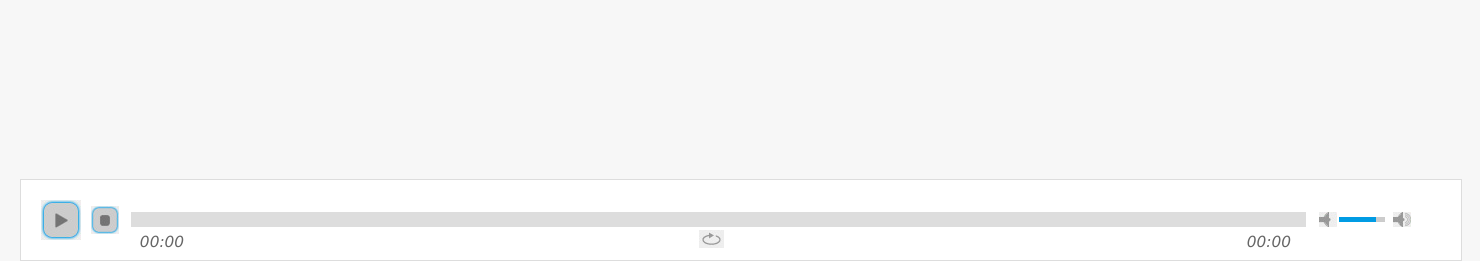
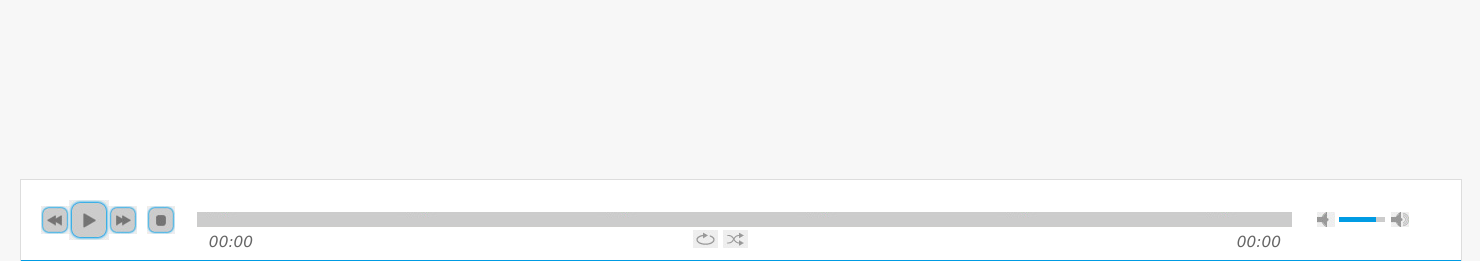
Before and after one commit to kdibaba/q-django-music-server, a Python web app: template templates/search_music.html in a window 1480 px wide. Shown: the part 675-936 px from the top of the page. Run offline with Jinja, Linux system fonts and the light colour scheme; the template is opened without the code that fills it, so the values that code supplies are empty; some web fonts are replaced.

Commit message:
Enhanced Playlist.. Show/hide playlist

```diff
--- a/static/css/jplayer.blue.monday.css
+++ b/static/css/jplayer.blue.monday.css
@@ -198,8 +198,8 @@ div.jp-audio div.jp-type-single div.jp-progress {
 	width:1175px;
 }
 div.jp-audio div.jp-type-playlist div.jp-progress {
-	left:166px;
-	width:130px;
+	left:176px;
+	width:1095px;
 }
 div.jp-video div.jp-progress {
 	top:0px;
@@ -244,7 +244,7 @@ div.jp-audio div.jp-type-single a.jp-unmute {
 
 div.jp-audio div.jp-type-playlist a.jp-mute,
 div.jp-audio div.jp-type-playlist a.jp-unmute {
-	margin-left: 154px;
+	margin-left: 1142px;
 }
 
 div.jp-audio a.jp-volume-max {
@@ -325,8 +325,8 @@ div.jp-audio div.jp-type-single div.jp-time-holder {
 	width:1159px;
 }
 div.jp-audio div.jp-type-playlist div.jp-time-holder {
-	left:166px;
-	width:130px;
+	left:180px;
+	width:1080px;
 }
 
 div.jp-current-time,
@@ -517,7 +517,7 @@ div.jp-audio .jp-type-playlist ul.jp-toggles {
 	width:55px;
 	margin: 0;
 	position: absolute;
-	left: 325px;
+	left: 672px;
 	top: 50px;
 }
 
--- a/static/javascript/music.js
+++ b/static/javascript/music.js
@@ -99,3 +99,49 @@ function play_song(song_id, type, letter, path, song) {
 	});
 	$("#jquery_jplayer_1").jPlayer("play", 0);
 }
+
+function recreate_playlist(){
+	$('#jplayer_div').remove()
+	$('#footer').append('<div id="jplayer_div"></div>')
+	$('#jplayer_div').append('<div id="jquery_jplayer_1" class="jp-jplayer"></div>')
+
+	$('#jplayer_div').append('<div id="jp_container_1" class="jp-audio"></div>')
+	$('#jp_container_1').append('<div class="jp-type-playlist"></div>')
+	$('.jp-type-playlist').append('<div class="jp-gui jp-interface"></div>')
+	$('.jp-interface').append('<ul class="jp-controls"></ul>')
+	$('.jp-controls').append('<li><a href="javascript:;" class="jp-previous" tabindex="1">previous</a></li>')
+	$('.jp-controls').append('<li><a href="javascript:;" class="jp-play" tabindex="1">play</a></li>')
+	$('.jp-controls').append('<li><a href="javascript:;" class="jp-pause" tabindex="1">pause</a></li>')
+	$('.jp-controls').append('<li><a href="javascript:;" class="jp-next" tabindex="1">next</a></li>')
+	$('.jp-controls').append('<li><a href="javascript:;" class="jp-stop" tabindex="1">stop</a></li>')
+	$('.jp-controls').append('<li><a href="javascript:;" class="jp-mute" tabindex="1" title="mute">mute</a></li>')
+	$('.jp-controls').append('<li><a href="javascript:;" class="jp-unmute" tabindex="1" title="unmute">unmute</a></li>')
+	$('.jp-controls').append('<li><a href="javascript:;" class="jp-volume-max" tabindex="1" title="max volume">max volume</a></li>')
+	$('.jp-interface').append('<div class="jp-progress"></div>')
+	$('.jp-progress').append('<div class="jp-seek-bar"></div>')
+	$('.jp-seek-bar').append('<div class="jp-play-bar"></div>')
+	$('.jp-interface').append('<div class="jp-volume-bar"></div>')
+	$('.jp-volume-bar').append('<div class="jp-volume-bar-value"></div>')
+	$('.jp-interface').append('<div class="jp-time-holder"></div>')
+	$('.jp-time-holde').append('<div class="jp-current-time"></div>')
+	$('.jp-time-holde').append('<div class="jp-duration"></div>')
+	$('.jp-interface').append('<ul class="jp-toggles">')
+	$('.jp-toggles').append('<li><a href="javascript:;" class="jp-shuffle" tabindex="1" title="shuffle">shuffle</a></li>')
+	$('.jp-toggles').append('<li><a href="javascript:;" class="jp-shuffle-off" tabindex="1" title="shuffle off">shuffle off</a></li>')
+	$('.jp-toggles').append('<li><a href="javascript:;" class="jp-repeat" tabindex="1" title="repeat">repeat</a></li>')
+	$('.jp-toggles').append('<li><a href="javascript:;" class="jp-repeat-off" tabindex="1" title="repeat off">repeat off</a></li>')
+	$('.jp-type-playlist').append('<div class="jp-playlist"></div>')
+	$('.jp-playlist').append('<ul><li></li></ul>')
+	$('.jp-type-playlist').append('<div class="jp-no-solution"></div>')
+	$('.jp-no-solution').append('<span>Update Required</span>')
+	$('.jp-no-solution').append('To play the media you will need to either update your browser to a recent version or update your <a href="http://get.adobe.com/flashplayer/" target="_blank">Flash plugin</a>.')
+}
+
+function show_playlist(){
+	final_height =  $('.jp-playlist').height()+82
+	$("#footer_wrapper").animate({height: final_height}, 1000)
+}
+
+function hide_playlist(){
+	$("#footer_wrapper").animate({height: '82px'}, 1000)
+}
--- a/templates/base.html
+++ b/templates/base.html
@@ -13,13 +13,17 @@
 	    <script src="/static/javascript/music.js" type="text/javascript" charset="utf-8"></script>
 	    <script type="text/javascript">
 	    $(document).ready(function(){
-
-	    	$("#jquery_jplayer_1").jPlayer({
-	    		ready: function (event) {
-	    			$(this).jPlayer();
+	    	new jPlayerPlaylist({
+	    		jPlayer: "#jquery_jplayer_1",
+	    		cssSelectorAncestor: "#jp_container_1"
+	    	},  [{title:'test 3',
+	    	    				'mp3':"/static/music/A/AARON.NEVILLE-GOLD-2CD-2008-C4/111-aaron_neville-the_greatest_love.mp3",
 	                                             },
-	    		swfPath: "js",
-	    		supplied: "mp3"
+	                                            {title:'test 4',
+	    	    				'mp3':"/static/music/A/AARON.NEVILLE-GOLD-2CD-2008-C4/111-aaron_neville-the_greatest_love.mp3",
+	                                             }], {
+	    		swfPath: "/static/javascript/lib/",
+	    		supplied: "oga, mp3"
 	    	});
 	    });
 	    </script>
@@ -44,13 +48,17 @@
 			</div>
 			<div id="footer_wrapper">
 				<div id="footer">
+				<div id="jplayer_div">
 				<div id="jquery_jplayer_1" class="jp-jplayer"></div>
+
 						<div id="jp_container_1" class="jp-audio">
-					<div class="jp-type-single">
+							<div class="jp-type-playlist">
 								<div class="jp-gui jp-interface">
 									<ul class="jp-controls">
+										<li><a href="javascript:;" class="jp-previous" tabindex="1">previous</a></li>
 										<li><a href="javascript:;" class="jp-play" tabindex="1">play</a></li>
 										<li><a href="javascript:;" class="jp-pause" tabindex="1">pause</a></li>
+										<li><a href="javascript:;" class="jp-next" tabindex="1">next</a></li>
 										<li><a href="javascript:;" class="jp-stop" tabindex="1">stop</a></li>
 										<li><a href="javascript:;" class="jp-mute" tabindex="1" title="mute">mute</a></li>
 										<li><a href="javascript:;" class="jp-unmute" tabindex="1" title="unmute">unmute</a></li>
@@ -67,14 +75,18 @@
 									<div class="jp-time-holder">
 										<div class="jp-current-time"></div>
 										<div class="jp-duration"></div>
-
+									</div>
 									<ul class="jp-toggles">
+										<li><a href="javascript:;" class="jp-shuffle" tabindex="1" title="shuffle">shuffle</a></li>
+										<li><a href="javascript:;" class="jp-shuffle-off" tabindex="1" title="shuffle off">shuffle off</a></li>
 										<li><a href="javascript:;" class="jp-repeat" tabindex="1" title="repeat">repeat</a></li>
 										<li><a href="javascript:;" class="jp-repeat-off" tabindex="1" title="repeat off">repeat off</a></li>
 									</ul>
 								</div>
-						</div>
-						<div class="jp-title">
+								<div class="jp-playlist">
+									<ul>
+										<li></li>
+									</ul>
 								</div>
 								<div class="jp-no-solution">
 									<span>Update Required</span>
@@ -84,5 +96,6 @@
 						</div>
 					</div>
 				</div>
+			</div>
 	</body>
 </html>
```
Lines whose indentation alone changed are shown as unchanged.
